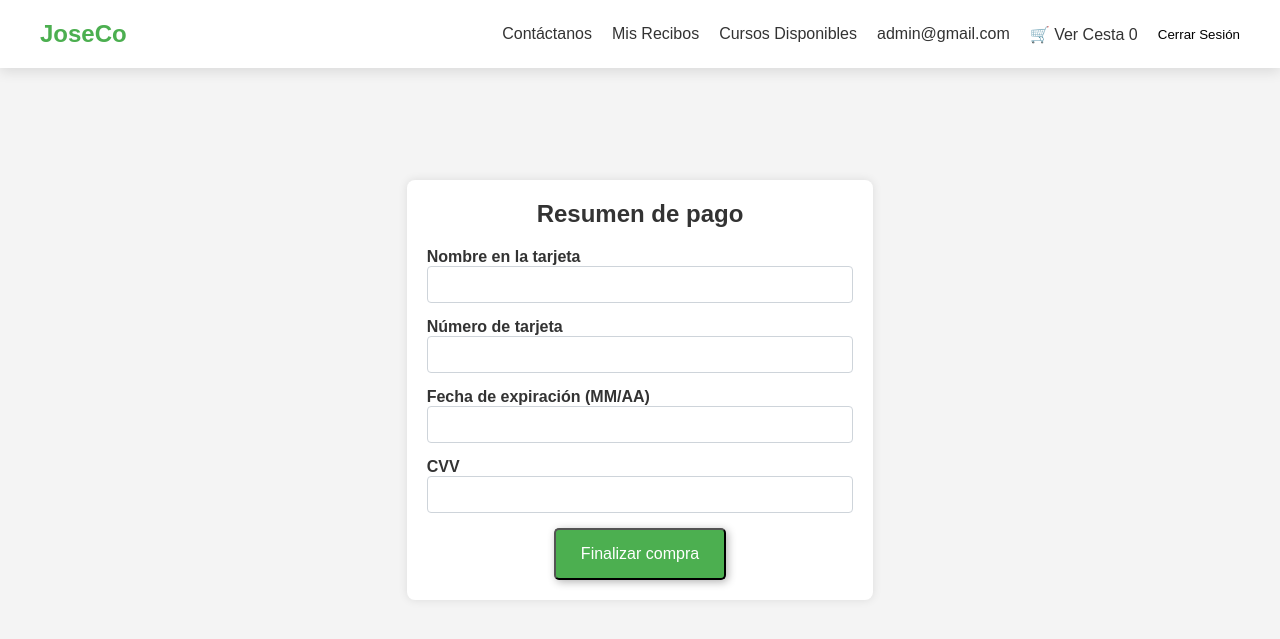
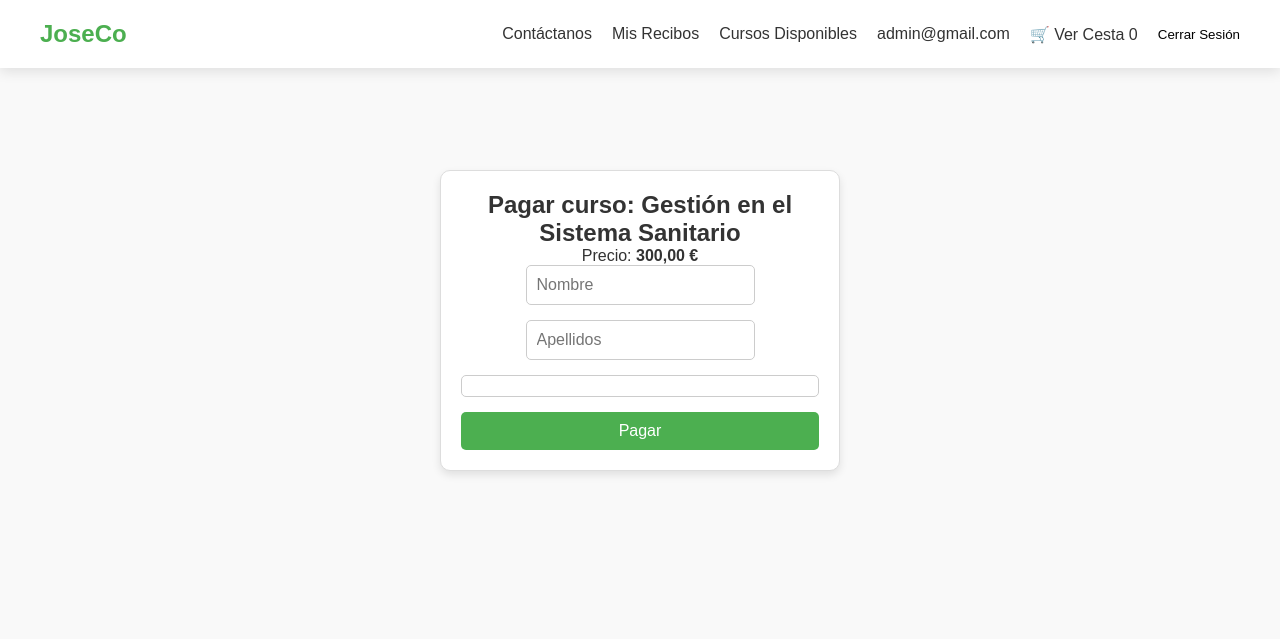
Before and after one commit to JuanAntonioMorenoMoguel/PGPI-G1.12, a Django app: page /datos_pago/2/ in a window 1280 px wide. Shown: the top 639 px of the page. Run offline with Django 4.2, Linux system fonts and the light colour scheme; a user stored in the database is signed in; data comes from the database, SQL or seed files in the repository; data that the repository does not hold is empty; some libraries are stand-ins or nearby versions.

Commit message:
Pasarela de pagos con stripe

```diff
--- a/joseco/Gestion_Cursos/urls.py
+++ b/joseco/Gestion_Cursos/urls.py
@@ -11,6 +11,7 @@ urlpatterns = [
     path('eliminar-de-carrito/<int:curso_id>/', views.eliminar_de_carrito, name='eliminar_de_carrito'),
     path('resumen_compra/<int:curso_id>/', views.resumen_compra, name='resumen_compra'),
     path('datos_pago/<int:curso_id>/', views.datos_pago, name='datos_pago'),
+    path('create-payment-intent/', views.create_payment_intent, name='create_payment_intent'),
     path('recibo/<int:recibo_id>/', views.recibo, name='recibo'),
     path('mis_recibos/', views.mis_recibos, name='mis_recibos'),
     path('pago_efectivo/<int:curso_id>/', views.pago_efectivo, name='pago_efectivo'),
--- a/joseco/Gestion_Cursos/views.py
+++ b/joseco/Gestion_Cursos/views.py
@@ -1,3 +1,5 @@
+import datetime
+import json
 from django.shortcuts import render, redirect, get_object_or_404
 from django.http import JsonResponse
 from django.views.decorators.csrf import csrf_exempt
@@ -6,6 +8,10 @@ from django.views.decorators.http import require_http_methods
 from .models import Curso, Carrito, Recibo
 from .filters import CursoFilter
 from django.utils.timezone import now
+from django.conf import settings
+import stripe
+
+stripe.api_key = settings.STRIPE_SECRET_KEY
 
 def lista_cursos(request):
     cursos = Curso.objects.all()  # Recuperar todos los cursos
@@ -66,28 +72,59 @@ def resumen_compra(request, curso_id):
     curso = get_object_or_404(Curso, id=curso_id)
     return render(request, 'resumen_compra.html', {'curso': curso})
 
-@login_required
+# @login_required
+# def datos_pago(request, curso_id):
+#     curso = get_object_or_404(Curso, id=curso_id)
+
+#     if request.method == 'POST':
+#         # Crear un recibo en la base de datos
+#         recibo = Recibo.objects.create(
+#             usuario=request.user,
+#             curso=curso,
+#             fecha_pago=now(),
+#             importe=curso.precio,
+#             metodo_pago="Tarjeta"
+#         )
+
+#         if curso.vacantes >= 1:
+#             curso.vacantes -= 1
+#             curso.save()
+
+#         return redirect('recibo', recibo_id=recibo.id)
+
+#     # Si no es POST, simplemente muestra el formulario de pago
+#     return render(request, 'datos_pago.html', {'curso': curso})
+
+
 def datos_pago(request, curso_id):
-    curso = get_object_or_404(Curso, id=curso_id)
+    curso = get_object_or_404(Curso, id=curso_id)  # Busca el curso por su ID
+    context = {
+        'curso': curso,
+        'stripe_public_key': settings.STRIPE_PUBLIC_KEY,
+    }
+    return render(request, 'datos_pago.html', context)
 
+def create_payment_intent(request):
     if request.method == 'POST':
-        # Crear un recibo en la base de datos
-        recibo = Recibo.objects.create(
-            usuario=request.user,
-            curso=curso,
-            fecha_pago=now(),
-            importe=curso.precio,
-            metodo_pago="Tarjeta"
-        )
-
-        if curso.vacantes >= 1:
-            curso.vacantes -= 1
-            curso.save()
-
-        return redirect('recibo', recibo_id=recibo.id)
-
-    # Si no es POST, simplemente muestra el formulario de pago
-    return render(request, 'datos_pago.html', {'curso': curso})
+        data = json.loads(request.body)
+        amount = data.get('amount', 0)
+        try:
+            intent = stripe.PaymentIntent.create(
+                amount=amount,
+                currency='eur',
+                payment_method_types=['card']
+            )
+            # Crear el recibo asociado
+            recibo = Recibo.objects.create(
+                curso=get_object_or_404(Curso, id=data.get('curso_id')),  # Relacionar el curso
+                usuario=request.user,  # Relacionar el usuario autenticado
+                fecha_pago=now(),  # Registrar la fecha actual como fecha de pago
+                importe=amount / 100,  # Convertir el importe a euros
+                metodo_pago='Con Tarjeta'  # Definir el método de pago
+            )
+            return JsonResponse({'clientSecret': intent['client_secret'], 'recibo_id': recibo.id})
+        except Exception as e:
+            return JsonResponse({'error': str(e)}, status=400)
 
 @login_required
 def pago_efectivo(request, curso_id):
--- a/joseco/joseco/settings.py
+++ b/joseco/joseco/settings.py
@@ -145,3 +145,7 @@ STATICFILES_DIRS = [
 # https://docs.djangoproject.com/en/4.2/ref/settings/#default-auto-field
 
 DEFAULT_AUTO_FIELD = 'django.db.models.BigAutoField'
+
+
+STRIPE_PUBLIC_KEY = 'pk_test_51QPpcML50HOZIgMSUkGVZJZgnqN6NVZFCsnxq3KaNFNb8cx4cnQmiiUBglfioCmaKO3ueJj62UnVqp4TRu4pCRJI00R2AWEDXT'
+STRIPE_SECRET_KEY = 'sk_test_51QPpcML50HOZIgMSvhUhElVkqe4g2U99MmTyxO0ghSZ416EkgxO6P5uRD7h2lMHdPQgxmUvf0z7MzhxQRcixRUTO00cW0EmzUa'
--- /dev/null
+++ b/joseco/static/css/payment.css
@@ -0,0 +1,55 @@
+/* Centrado del contenedor */
+.payment-container {
+    display: flex;
+    justify-content: center;
+    align-items: center;
+    min-height: 80vh;
+    background-color: #f9f9f9; /* Fondo suave */
+}
+
+/* Tarjeta para el formulario */
+.payment-card {
+    background: #ffffff;
+    border: 1px solid #dddddd;
+    border-radius: 10px;
+    padding: 20px;
+    box-shadow: 0 4px 8px rgba(0, 0, 0, 0.1);
+    max-width: 400px;
+    width: 90%;
+    text-align: center;
+}
+
+/* Elemento de la tarjeta */
+.form-control {
+    border: 1px solid #cccccc;
+    border-radius: 5px;
+    padding: 10px;
+    margin-bottom: 15px;
+    font-size: 16px;
+}
+
+/* Botón de pago */
+.submit-button {
+    background-color: #4caf50;
+    color: white;
+    border: none;
+    padding: 10px;
+    border-radius: 5px;
+    cursor: pointer;
+    font-size: 16px;
+    width: 100%;
+}
+
+.submit-button:hover {
+    background-color: #45a049;
+}
+
+/* Mensajes de error o éxito */
+#payment-message {
+    margin-top: 15px;
+    font-size: 14px;
+}
+
+.hidden {
+    display: none;
+}
--- a/joseco/templates/datos_pago.html
+++ b/joseco/templates/datos_pago.html
@@ -1,70 +1,141 @@
-{% extends 'base.html' %}
-{% load static %}
+{% extends "base.html" %}
+
+{%load static%}
 
 {% block extra_css %}
-  <link rel="stylesheet" href="{% static 'css/resumen_compra.css' %}">
-  <link rel="stylesheet" href="{% static 'css/estilosbase.css' %}">
+<link rel="stylesheet" href="{% static 'css/payment.css' %}">
 {% endblock extra_css %}
 
+
 {% block content %}
-<div class="content-wrapper">
-    <div class="form-container mt-5">
-        <h2>Resumen de pago</h2>
+<div class="payment-container">
+    <div class="payment-card">
+        <h2>Pagar curso: {{ curso.nombre }}</h2>
+        <p>Precio: <strong>{{ curso.precio }} €</strong></p>
 
-        <form method="post" action="{% url 'datos_pago' curso.id %}" onsubmit="return validarFormulario(event)" data-redirect-url="{% url 'datos_pago' curso.id %}">
-            {% csrf_token %}
-            <div class="form-group">
-                <label for="card_name">Nombre en la tarjeta</label>
-                <input type="text" id="card_name" name="card_name" class="form-control" required pattern="[A-Za-z\s'-]+" title="El nombre debe contener solo letras, espacios, apóstrofes o guiones y no debe contener números">
-            </div>
-            <div class="form-group">
-                <label for="card_number">Número de tarjeta</label>
-                <input type="text" id="card_number" name="card_number" class="form-control" required pattern="\d{16}" title="El número de tarjeta debe contener 16 dígitos">
-            </div>
-            <div class="form-group">
-                <label for="expiry_date">Fecha de expiración (MM/AA)</label>
-                <input type="text" id="expiry_date" name="expiry_date" class="form-control" required pattern="(0[1-9]|1[0-2])\/\d{2}" title="La fecha de expiración debe estar en el formato MM/AA">
-            </div>
-            <div class="form-group">
-                <label for="cvv">CVV</label>
-                <input type="text" id="cvv" name="cvv" class="form-control" required pattern="\d{3,4}" title="El CVV debe contener 3 o 4 dígitos">
-            </div>
-            <button type="submit" class="button-primary">Finalizar compra</button>
+        <!-- Formulario de datos de usuario y tarjeta -->
+        <form id="payment-form">
+            <!-- Nombre y apellidos -->
+            <input type="text" id="nombre" placeholder="Nombre" class="form-control mb-2" required>
+            <input type="text" id="apellidos" placeholder="Apellidos" class="form-control mb-2" required>
+
+            <!-- Stripe Elements para tarjeta -->
+            <div id="card-element" class="form-control mb-3"></div>
+
+            <!-- Botón de pago -->
+            <button type="submit" id="submit" class="submit-button">Pagar</button>
         </form>
 
+        <!-- Mensaje de error/success -->
+        <div id="payment-message" class="hidden"></div>
+    </div>
 </div>
 
+<!-- Script de Stripe -->
+
+<script src="https://js.stripe.com/v3/"></script>
 <script>
-    function validarFormulario(event) {
-        // Validar la fecha de expiración
-        const expiryDate = document.getElementById('expiry_date').value;
-        const [month, year] = expiryDate.split('/').map(Number);
-        const now = new Date();
-        const currentMonth = now.getMonth() + 1; // Mes actual (1-12)
-        const currentYear = now.getFullYear() % 100; // Últimos dos dígitos del año
 
-        if (year < currentYear || (year === currentYear && month < currentMonth)) {
-            alert('La fecha de expiración debe ser posterior a la fecha actual.');
-            event.preventDefault(); // Evita el envío
-            return false;
+
+    // Función para obtener el token CSRF de las cookies
+    function getCookie(name) {
+        let cookieValue = null;
+        if (document.cookie && document.cookie !== '') {
+            const cookies = document.cookie.split(';');
+            for (let i = 0; i < cookies.length; i++) {
+                const cookie = cookies[i].trim();
+                if (cookie.substring(0, name.length + 1) === (name + '=')) {
+                    cookieValue = decodeURIComponent(cookie.substring(name.length + 1));
+                    break;
+                }
+            }
+        }
+        return cookieValue;
+    }
+
+    const csrftoken = getCookie('csrftoken'); // Obtener el token CSRF
+
+    // Inicializar Stripe
+    const stripe = Stripe('{{ stripe_public_key }}');
+    const elements = stripe.elements();
+
+    // Crear el campo de tarjeta
+    const cardElement = elements.create('card', {
+        style: {
+            base: {
+                fontSize: '16px',
+                color: '#32325d',
+            },
+        },
+        hidePostalCode: true // Ocultar el código postal
+    });
+
+    cardElement.mount('#card-element'); // Montar el campo de tarjeta
+
+    // Manejo del formulario
+    const form = document.getElementById('payment-form');
+    const messageDiv = document.getElementById('payment-message');
+    form.addEventListener('submit', async (event) => {
+    event.preventDefault();
+
+    // Obtener los datos del formulario
+    const nombre = document.getElementById('nombre').value;
+    const apellidos = document.getElementById('apellidos').value;
+    const cursoId = {{ curso.id }} ; // ID del curso desde el backend
+    const cursoName = '{{ curso.nombre }}'; // Nombre del curso desde el backend
+    const precioCurso = parseFloat("{{ curso.precio|floatformat:2 }}");
+
+    try {
+        console.log("Formulario enviado");
+
+        // Enviar la solicitud al backend
+        const response = await fetch('/create-payment-intent/', {
+            method: 'POST',
+            headers: {
+                'Content-Type': 'application/json',
+                'X-CSRFToken': csrftoken
+            },
+            body: JSON.stringify({
+                amount: precioCurso * 100, // Convertir el precio a céntimos
+                nombre: nombre,
+                apellidos: apellidos,
+                curso_id: cursoId // Enviar el ID del curso
+            })
+        });
+
+        const data = await response.json();
+
+        if (!response.ok) {
+            throw new Error(data.error || 'Error en la solicitud');
         }
 
-        // Validar el nombre en la tarjeta
-        const cardName = document.getElementById('card_name').value.trim();
-        const namePattern = /^[A-Za-z\s'-]+$/;
+        console.log("Respuesta del servidor:", data);
 
-        if (!namePattern.test(cardName)) {
-            alert('El nombre debe contener solo letras, espacios, apóstrofes o guiones. No debe contener números.');
-            event.preventDefault(); // Evita el envío
-            return false;
+        // Confirmar el pago con Stripe
+        const { error } = await stripe.confirmCardPayment(data.clientSecret, {
+            payment_method: {
+                card: cardElement
+            }
+        });
+
+        if (error) {
+            messageDiv.classList.remove('hidden');
+            messageDiv.innerText = error.message;
+            messageDiv.style.color = 'red';
+        } else {
+            messageDiv.classList.remove('hidden');
+            messageDiv.innerText = 'Pago completado con éxito.';
+            messageDiv.style.color = 'green';
+
+            // Redirigir al recibo
+            window.location.href = `/mis_recibos/`;
         }
-
-        // Si todo es válido, el formulario se envía normalmente
-        return true;
+    } catch (err) {
+        console.error('Error en la solicitud:', err);
+        messageDiv.classList.remove('hidden');
+        messageDiv.innerText = err.message || 'Ocurrió un error';
+        messageDiv.style.color = 'red';
     }
-
+});
 </script>
-
-
-
-{% endblock content %}
+{% endblock %}
--- a/requirements.txt
+++ b/requirements.txt
@@ -4,3 +4,4 @@ sqlparse==0.5.1
 typing-extensions==4.12.2
 tzdata==2024.2
 django-filter==23.2
+stripe
```
